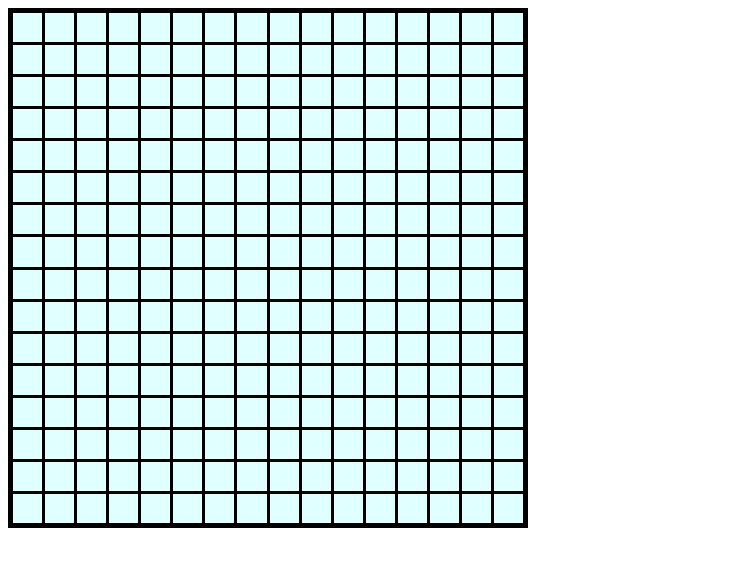
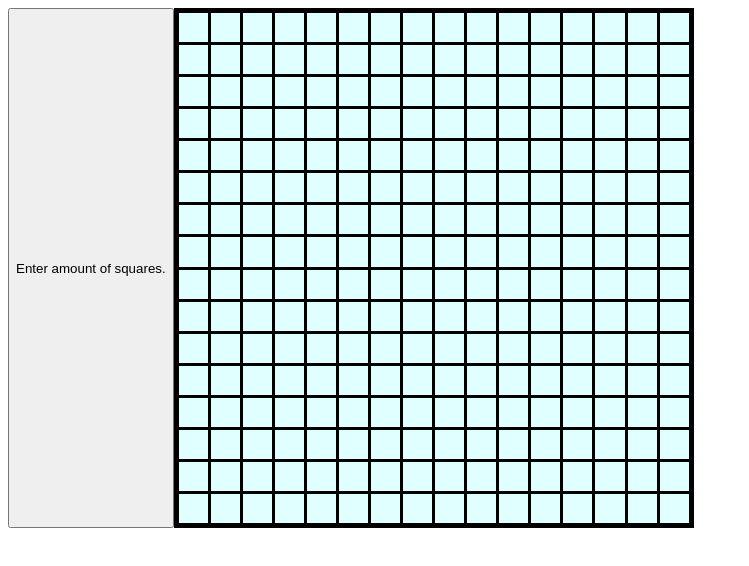
Before and after one commit to bidybird/etch-and-scetch, a plain HTML site: page index.html in a window 1280 px wide. Shown: the whole page, without its empty margins (0-749 px from the left). Drawn offline with Linux system fonts and the light colour scheme.

Commit message:
added button to html inside container

```diff
--- a/index.html
+++ b/index.html
@@ -9,7 +9,9 @@
 </head>
 
 <body>
-    <div id="container"></div>
+    <div id="container">
+        <button id="button">Enter amount of squares.</button>
+    </div>
 
     <script src="script.js"></script>
 </body>
```
